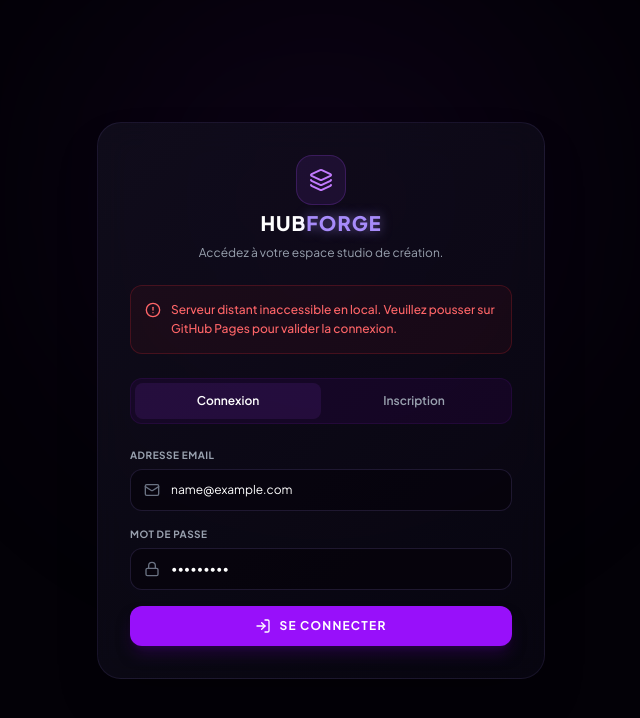
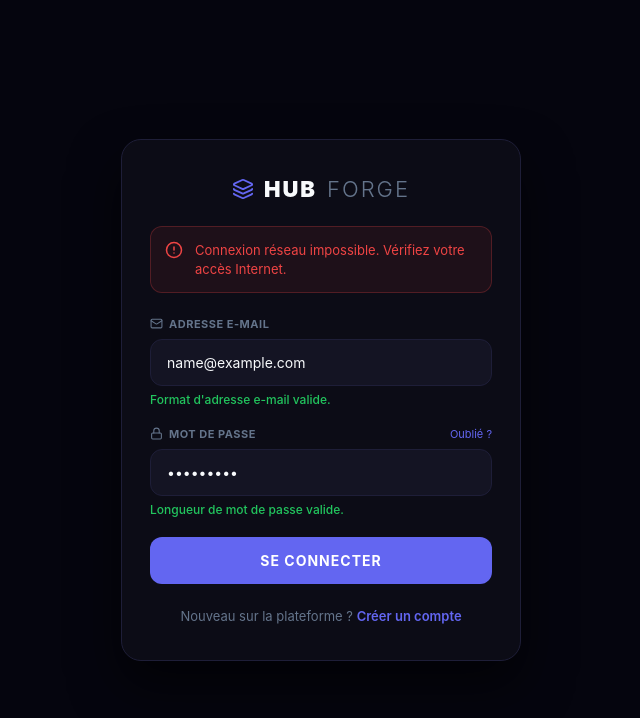
Before and after one commit to lucie-archie/hubForge, a plain HTML site: page auth.html in a window 1280 px wide. Both pictures are taken after typing "name@example.com", "Sample123" into the empty fields and a click on the button "SE CONNECTER". Shown: the whole page, without its empty margins (319-959 px from the left). Drawn offline with nearby package versions, Linux system fonts and the light colour scheme; no server answers.

Commit message:
Update auth.html

```diff
--- a/auth.html
+++ b/auth.html
@@ -3,254 +3,459 @@
 <head>
   <meta charset="UTF-8">
   <meta name="viewport" content="width=device-width, initial-scale=1.0">
-  <title>HubForge - Authentification Premium</title>
+  <title>HubForge - Authentification</title>
 
-  <link rel="preconnect" href="https://fonts.googleapis.com">
-  <link rel="preconnect" href="https://fonts.gstatic.com" crossorigin>
-  <link href="https://fonts.googleapis.com/css2?family=Plus+Jakarta+Sans:wght@300;400;500;600;700;800&display=swap" rel="stylesheet">
+  <script src="https://unpkg.com/lucide@latest" defer></script>
+  <script src="https://cdn.jsdelivr.net/npm/@supabase/supabase-js@2" defer></script>
 
   <style>
-    body {
-      background-color: #030107;
-      font-family: 'Plus Jakarta Sans', sans-serif;
-    }
-    .text-neon-purple { text-shadow: 0 0 12px rgba(167, 139, 250, 0.6); color: #a78bfa; }
-
-    .card-cyber {
-      background: linear-gradient(135deg, rgba(20, 17, 33, 0.7) 0%, rgba(10, 7, 20, 0.7) 100%);
-      border: 1px solid rgba(167, 139, 250, 0.1);
-      backdrop-filter: blur(16px);
+    * {
+      margin: 0;
+      padding: 0;
+      box-sizing: border-box;
+      font-family: -apple-system, BlinkMacSystemFont, "Segoe UI", Roboto, sans-serif;
     }
 
-    .input-cyber {
-      background-color: rgba(5, 3, 10, 0.6);
-      border: 1px solid rgba(167, 139, 250, 0.15);
-      transition: all 0.3s ease;
-    }
-    .input-cyber:focus {
-      border-color: #a78bfa;
-      box-shadow: 0 0 15px rgba(167, 139, 250, 0.15);
-      background-color: rgba(5, 3, 10, 0.9);
+    :root {
+      --bg-main: #05050e;
+      --bg-card: #0c0c16;
+      --bg-input: #141423;
+      --border: #1e1e38;
+      --text-main: #f8fafc;
+      --text-muted: #64748b;
+      --accent: #6366f1;
+      --accent-hover: #4f46e5;
+      --error: #ef4444;
+      --success: #22c55e;
     }
 
-    .animate-slide {
-      animation: slideUp 0.4s cubic-bezier(0.16, 1, 0.3, 1) forwards;
+    body {
+      background-color: var(--bg-main);
+      color: var(--text-main);
+      min-height: 100vh;
+      display: flex;
+      align-items: center;
+      justify-content: center;
+      padding: 20px;
     }
-    @keyframes slideUp {
-      from { opacity: 0; transform: translateY(15px); }
-      to { opacity: 1; transform: translateY(0); }
+
+    .auth-card {
+      width: 100%;
+      max-width: 400px;
+      background-color: var(--bg-card);
+      border: 1px solid var(--border);
+      border-radius: 20px;
+      padding: 36px 28px;
+      position: relative;
+      overflow: hidden;
+      box-shadow: 0 24px 50px rgba(0, 0, 0, 0.6);
+    }
+
+    .progress-bar {
+      position: absolute;
+      top: 0;
+      left: 0;
+      height: 3px;
+      width: 100%;
+      background: linear-gradient(90deg, transparent, var(--accent), transparent);
+      background-size: 200% 100%;
+      display: none;
+      animation: shift-load 1.5s infinite linear;
+    }
+
+    @keyframes shift-load {
+      0% { background-position: 200% 0; }
+      100% { background-position: -200% 0; }
+    }
+
+    .brand {
+      display: flex;
+      align-items: center;
+      justify-content: center;
+      gap: 10px;
+      font-size: 22px;
+      font-weight: 900;
+      letter-spacing: 2px;
+      margin-bottom: 24px;
+    }
+
+    .brand span {
+      font-weight: 300;
+      color: var(--text-muted);
+    }
+
+    /* Bandeau d'alerte supérieur */
+    .alert-banner {
+      display: none;
+      align-items: flex-start;
+      gap: 12px;
+      padding: 14px;
+      border-radius: 12px;
+      font-size: 13px;
+      line-height: 1.4;
+      margin-bottom: 24px;
+      border: 1px solid transparent;
+    }
+
+    .alert-banner.error {
+      background-color: rgba(239, 68, 68, 0.08);
+      border-color: rgba(239, 68, 68, 0.25);
+      color: var(--error);
+    }
+
+    .alert-banner.success {
+      background-color: rgba(34, 197, 94, 0.08);
+      border-color: rgba(34, 197, 94, 0.25);
+      color: var(--success);
+    }
+
+    .form-group {
+      margin-bottom: 20px;
+    }
+
+    .label-row {
+      display: flex;
+      justify-content: space-between;
+      align-items: center;
+      margin-bottom: 8px;
+    }
+
+    .label-container {
+      display: flex;
+      align-items: center;
+      gap: 6px;
+    }
+
+    .label-icon {
+      color: var(--text-muted);
+      display: flex;
+      align-items: center;
+    }
+
+    label {
+      font-size: 11px;
+      font-weight: 700;
+      color: var(--text-muted);
+      text-transform: uppercase;
+      letter-spacing: 0.5px;
+    }
+
+    .forgot-link {
+      font-size: 11px;
+      color: var(--accent);
+      text-decoration: none;
+    }
+
+    input {
+      width: 100%;
+      background-color: var(--bg-input);
+      border: 1px solid var(--border);
+      color: var(--text-main);
+      border-radius: 12px;
+      padding: 14px 16px;
+      font-size: 14px;
+      outline: none;
+      transition: all 0.2s ease;
+    }
+
+    input:focus {
+      border-color: var(--accent);
+      box-shadow: 0 0 0 3px rgba(99, 102, 241, 0.15);
+    }
+
+    .field-status {
+      font-size: 12px;
+      margin-top: 6px;
+      font-weight: 500;
+      display: block;
+      color: var(--text-muted);
+    }
+
+    .field-status.invalid { color: var(--error); }
+    .field-status.valid { color: var(--success); }
+
+    .submit-btn {
+      width: 100%;
+      background-color: var(--accent);
+      color: #ffffff;
+      border: none;
+      border-radius: 12px;
+      padding: 15px;
+      font-size: 14px;
+      font-weight: 700;
+      text-transform: uppercase;
+      letter-spacing: 1px;
+      cursor: pointer;
+      display: flex;
+      align-items: center;
+      justify-content: center;
+      gap: 10px;
+      margin-top: 8px;
+    }
+
+    .submit-btn:disabled {
+      opacity: 0.6;
+      cursor: not-allowed;
+    }
+
+    .spinner {
+      width: 16px;
+      height: 16px;
+      border: 2px solid rgba(255, 255, 255, 0.2);
+      border-top-color: #ffffff;
+      border-radius: 50%;
+      display: none;
+      animation: spin 0.8s infinite linear;
+    }
+
+    @keyframes spin { to { transform: rotate(360deg); } }
+
+    .switch-mode {
+      text-align: center;
+      margin-top: 24px;
+      font-size: 13px;
+      color: var(--text-muted);
+    }
+
+    .switch-mode toggle {
+      color: var(--accent);
+      cursor: pointer;
+      font-weight: 600;
     }
   </style>
+</head>
+<body>
 
-  <script src="https://cdn.jsdelivr.net/npm/@tailwindcss/browser@4" defer></script>
-  <script src="https://unpkg.com/lucide@latest" defer></script>
-  <script src="https://cdn.jsdelivr.net/npm/@supabase/supabase-js@2" defer></script>
-</head>
-<body class="text-gray-300 min-h-screen flex items-center justify-center p-4 sm:p-6 relative overflow-hidden antialiased">
+  <div class="auth-card">
+    <div id="loading-bar" class="progress-bar"></div>
 
-  <div class="absolute top-1/4 left-1/2 -translate-x-1/2 -translate-y-1/2 w-[500px] h-[500px] bg-purple-900/10 rounded-full blur-[120px] pointer-events-none"></div>
-
-  <div class="w-full max-w-md card-cyber rounded-3xl p-6 sm:p-8 space-y-6 shadow-2xl relative z-10 border border-purple-950/40 animate-slide overflow-hidden">
-
-    <div id="auth-progress-bar" class="absolute top-0 left-0 h-1 bg-gradient-to-r from-purple-500 to-indigo-400 w-0 transition-all duration-500 ease-out"></div>
-
-    <div class="text-center space-y-2">
-      <div class="inline-flex p-3 bg-purple-500/10 rounded-2xl text-purple-400 border border-purple-500/20 mb-1">
-        <i data-lucide="layers" class="w-6 h-6"></i>
-      </div>
-      <h1 class="text-xl font-black text-white tracking-wider">HUB<span class="text-neon-purple">FORGE</span></h1>
-      <p id="auth-subtitle" class="text-xs text-gray-400">Accédez à votre espace studio de création.</p>
+    <div class="brand">
+      <i data-lucide="layers" style="width: 22px; height: 22px; color: var(--accent);"></i>
+      HUB<span>FORGE</span>
     </div>
 
-    <div id="auth-alert" class="hidden p-3.5 rounded-xl text-xs font-medium border flex items-start gap-2.5 transition-all duration-300">
-      <i id="auth-alert-icon" data-lucide="alert-circle" class="w-4 h-4 shrink-0 mt-0.5"></i>
-      <span id="auth-alert-text" class="leading-relaxed"></span>
+    <div id="global-alert" class="alert-banner error">
+      <i id="alert-icon" data-lucide="alert-circle" style="width: 18px; height: 18px; flex-shrink: 0;"></i>
+      <span id="alert-text"></span>
     </div>
 
-    <div id="auth-tabs" class="flex bg-purple-950/20 p-1 rounded-xl border border-purple-900/20 text-xs font-semibold">
-      <button id="tab-login" onclick="toggleAuthMode('login')" class="flex-1 py-2.5 text-white bg-purple-500/10 rounded-lg transition-all border-0 cursor-pointer">Connexion</button>
-      <button id="tab-register" onclick="toggleAuthMode('register')" class="flex-1 py-2.5 text-gray-400 hover:text-white rounded-lg transition-all border-0 cursor-pointer">Inscription</button>
-    </div>
+    <form id="auth-form" onsubmit="handleAuthSubmit(event)" novalidate>
 
-    <form id="auth-form" onsubmit="handleSubmit(event)" class="space-y-4">
-      <div class="space-y-1.5">
-        <label class="block font-bold text-gray-400 uppercase text-[10px] tracking-wider">Adresse Email</label>
-        <div class="relative">
-          <i data-lucide="mail" class="w-4 h-4 text-gray-500 absolute left-3.5 top-1/2 -translate-y-1/2"></i>
-          <input type="email" id="auth-email" required placeholder="nom@exemple.com" class="w-full input-cyber rounded-xl pl-10 pr-4 py-3 text-xs text-white outline-none">
+      <div class="form-group">
+        <div class="label-row">
+          <div class="label-container">
+            <span class="label-icon"><i data-lucide="mail" style="width: 13px; height: 13px;"></i></span>
+            <label for="email">Adresse E-mail</label>
+          </div>
         </div>
+        <input type="email" id="email" placeholder="nom@exemple.com" oninput="validateForm()" required>
+        <p id="email-status" class="field-status">En attente de saisie...</p>
       </div>
 
-      <div class="space-y-1.5">
-        <label class="block font-bold text-gray-400 uppercase text-[10px] tracking-wider">Mot de passe</label>
-        <div class="relative">
-          <i data-lucide="lock" class="w-4 h-4 text-gray-500 absolute left-3.5 top-1/2 -translate-y-1/2"></i>
-          <input type="password" id="auth-password" required placeholder="••••••••" class="w-full input-cyber rounded-xl pl-10 pr-4 py-3 text-xs text-white outline-none">
+      <div class="form-group">
+        <div class="label-row">
+          <div class="label-container">
+            <span class="label-icon"><i data-lucide="lock" style="width: 13px; height: 13px;"></i></span>
+            <label for="password">Mot de passe</label>
+          </div>
+          <a href="reset-password.html" id="forgot-password-link" class="forgot-link">Oublié ?</a>
         </div>
+        <input type="password" id="password" placeholder="••••••••••••" oninput="validateForm()" required>
+        <p id="password-status" class="field-status">En attente de saisie...</p>
       </div>
 
-      <button type="submit" id="auth-submit-btn" class="w-full py-3 bg-purple-600 hover:bg-purple-500 disabled:bg-purple-800/40 disabled:text-gray-500 disabled:cursor-not-allowed text-white text-xs font-bold uppercase tracking-widest rounded-xl transition-all shadow-lg shadow-purple-950/50 cursor-pointer border-0 flex items-center justify-center gap-2 mt-2">
-        <span id="btn-icon-container" class="flex items-center justify-center">
-          <i data-lucide="log-in" class="w-4 h-4"></i>
-        </span>
-        <span id="auth-btn-text">Se connecter</span>
+      <button type="submit" id="submit-btn" class="submit-btn">
+        <div class="spinner" id="btn-spinner"></div>
+        <span id="btn-text">Se connecter</span>
       </button>
     </form>
 
+    <div class="switch-mode">
+      <span id="switch-text">Nouveau sur la plateforme ?</span>
+      <toggle id="switch-btn" onclick="toggleMode()">Créer un compte</toggle>
+    </div>
   </div>
 
   <script>
     let supabaseClient = null;
-    let currentMode = 'login';
+    let isSignUpMode = false;
 
-    // Sécurité DOM + CDN
     window.addEventListener('load', () => {
       if (typeof supabase !== 'undefined') {
-        const SUPABASE_URL = "https://oxasbndvpexofwrekyun.supabase.co";
-        const SUPABASE_ANON_KEY = "eyJhbGciOiJIUzI1NiIsInR5cCI6IkpXVCJ9.eyJpc3MiOiJzdXBhYmFzZSIsInJlZiI6Im94YXNibmR2cGV4b2Z3cmVreXVuIiwicm9sZSI6ImFub24iLCJpYXQiOjE3MTg3MTI3MjUsImV4cCI6MjAzNDI4ODcyNX0.4X8rM_Y1Z_1X5O-5U2N_4N_1X5O-5U2N_4N_1X5O-5U";
+        const SUPABASE_URL = "https://ksqgxnfvqvyseivwzgaf.supabase.co";
+        const SUPABASE_ANON_KEY = "sb_publishable_CVVb_9oBaayoatvTLmLDbg_xVlNP3he";
         supabaseClient = supabase.createClient(SUPABASE_URL, SUPABASE_ANON_KEY);
       }
-      if (typeof lucide !== 'undefined') {
-        lucide.createIcons();
-      }
+      if (typeof lucide !== 'undefined') lucide.createIcons();
     });
 
-    function toggleAuthMode(mode) {
-      const submitBtn = document.getElementById('auth-submit-btn');
-      if (submitBtn && submitBtn.disabled) return;
+    function toggleMode() {
+      isSignUpMode = !isSignUpMode;
+      document.getElementById('global-alert').style.display = 'none';
 
-      currentMode = mode;
-      hideAlert();
+      const btnText = document.getElementById('btn-text');
+      const switchText = document.getElementById('switch-text');
+      const switchBtn = document.getElementById('switch-btn');
+      const forgotLink = document.getElementById('forgot-password-link');
 
-      const isLogin = mode === 'login';
+      if (isSignUpMode) {
+        btnText.innerText = "Créer un compte";
+        switchText.innerText = "Vous avez déjà un compte ?";
+        switchBtn.innerText = "Se connecter";
+        forgotLink.style.display = "none";
+      } else {
+        btnText.innerText = "Se connecter";
+        switchText.innerText = "Nouveau sur la plateforme ?";
+        switchBtn.innerText = "Créer un compte";
+        forgotLink.style.display = "block";
+      }
+      validateForm();
+    }
 
-      document.getElementById('tab-login').className = `flex-1 py-2.5 transition-all border-0 cursor-pointer rounded-lg ${isLogin ? 'text-white bg-purple-500/10' : 'text-gray-400 hover:text-white'}`;
-      document.getElementById('tab-register').className = `flex-1 py-2.5 transition-all border-0 cursor-pointer rounded-lg ${!isLogin ? 'text-white bg-purple-500/10' : 'text-gray-400 hover:text-white'}`;
+    function validateForm() {
+      const email = document.getElementById('email').value.trim();
+      const password = document.getElementById('password').value;
+      const emailStatus = document.getElementById('email-status');
+      const passwordStatus = document.getElementById('password-status');
 
-      document.getElementById('auth-subtitle').innerText = isLogin ? "Accédez à votre espace studio de création." : "Créez votre profil de créateur pour rejoindre le réseau.";
-      document.getElementById('auth-btn-text').innerText = isLogin ? "Se connecter" : "Créer mon compte";
+      const emailRegex = /^[^\s@]+@[^\s@]+\.[^\s@]+$/;
+      let isValid = true;
 
-      const iconContainer = document.getElementById('btn-icon-container');
-      if (iconContainer) {
-        iconContainer.innerHTML = `<i data-lucide="${isLogin ? 'log-in' : 'user-plus'}" class="w-4 h-4"></i>`;
+      if (!email) {
+        emailStatus.innerText = "L'adresse e-mail est requise.";
+        emailStatus.className = "field-status invalid";
+        isValid = false;
+      } else if (!emailRegex.test(email)) {
+        emailStatus.innerText = "Format d'adresse e-mail incorrect.";
+        emailStatus.className = "field-status invalid";
+        isValid = false;
+      } else {
+        emailStatus.innerText = "Format d'adresse e-mail valide.";
+        emailStatus.className = "field-status valid";
       }
 
-      if (typeof lucide !== 'undefined') lucide.createIcons();
+      if (!password) {
+        passwordStatus.innerText = "Le mot de passe est requis.";
+        passwordStatus.className = "field-status invalid";
+        isValid = false;
+      } else if (password.length < 6) {
+        passwordStatus.innerText = "Le mot de passe doit contenir au moins 6 caractères.";
+        passwordStatus.className = "field-status invalid";
+        isValid = false;
+      } else {
+        passwordStatus.innerText = "Longueur de mot de passe valide.";
+        passwordStatus.className = "field-status valid";
+      }
+
+      return isValid;
     }
 
-    function showAlert(rawMessage, status = 'error') {
-      const alertBox = document.getElementById('auth-alert');
-      const alertText = document.getElementById('auth-alert-text');
-      const alertIcon = document.getElementById('auth-alert-icon');
+    // Affiche une erreur rouge professionnelle
+    function showProfessionalError(rawMessage) {
+      const banner = document.getElementById('global-alert');
+      const textSpan = document.getElementById('alert-text');
+      const icon = document.getElementById('alert-icon');
+      if (!banner) return;
 
-      let processedMessage = rawMessage;
+      banner.className = "alert-banner error";
+      icon.setAttribute('data-lucide', 'alert-circle');
+      if (typeof lucide !== 'undefined') lucide.createIcons();
 
-      if (status === 'error') {
-        if (rawMessage.includes('Invalid login credentials') || rawMessage.toLowerCase().includes('invalid credentials')) {
-          processedMessage = "Adresse email ou mot de passe incorrect. Veuillez vérifier vos accès.";
-        } else if (rawMessage.includes('Failed to fetch') || rawMessage.includes('TypeError') || rawMessage.includes('NetworkError')) {
-          processedMessage = "Serveur distant inaccessible en local. Veuillez pousser sur GitHub Pages pour valider la connexion.";
-        } else if (rawMessage.includes('email rate limit exceeded') || rawMessage.includes('rate limit')) {
-          processedMessage = "Trop de tentatives. Veuillez patienter quelques minutes.";
-        } else if (rawMessage.includes('User already exists')) {
-          processedMessage = "Cette adresse email est déjà enregistrée.";
-        }
+      let msgLower = rawMessage.toLowerCase();
+      let localizedMessage = "Une erreur est survenue. Veuillez vérifier vos informations.";
 
-        if (alertBox) alertBox.className = "p-3.5 rounded-xl text-xs font-medium border flex items-start gap-2.5 bg-red-500/5 border-red-500/20 text-red-400 animate-slide";
-        if (alertIcon) alertIcon.setAttribute('data-lucide', 'alert-circle');
-      } else {
-        if (alertBox) alertBox.className = "p-3.5 rounded-xl text-xs font-medium border flex items-start gap-2.5 bg-emerald-500/5 border-emerald-500/20 text-emerald-400 animate-slide";
-        if (alertIcon) alertIcon.setAttribute('data-lucide', 'check-circle');
+      if (msgLower.includes("invalid login credentials")) {
+        localizedMessage = "L'adresse e-mail ou le mot de passe est incorrect.";
+      } else if (msgLower.includes("user already exists")) {
+        localizedMessage = "Cette adresse e-mail est déjà associée à un compte hubForge.";
+      } else if (msgLower.includes("rate limit")) {
+        localizedMessage = "Trop de tentatives consécutives. Par sécurité, veuillez patienter un instant.";
+      } else if (rawMessage.includes('Failed to fetch') || rawMessage.includes('NetworkError')) {
+        localizedMessage = "Connexion réseau impossible. Vérifiez votre accès Internet.";
       }
 
-      if (alertText) alertText.innerText = processedMessage;
-      if (typeof lucide !== 'undefined') lucide.createIcons();
+      textSpan.innerText = localizedMessage;
+      banner.style.display = 'flex';
     }
 
-    function hideAlert() {
-      const alertBox = document.getElementById('auth-alert');
-      if (alertBox) alertBox.classList.add('hidden');
+    // Affiche un succès vert premium sans utiliser de alert()
+    function showProfessionalSuccess(message) {
+      const banner = document.getElementById('global-alert');
+      const textSpan = document.getElementById('alert-text');
+      const icon = document.getElementById('alert-icon');
+      if (!banner) return;
+
+      banner.className = "alert-banner success";
+      icon.setAttribute('data-lucide', 'check-circle');
+      if (typeof lucide !== 'undefined') lucide.createIcons();
+
+      textSpan.innerText = message;
+      banner.style.display = 'flex';
     }
 
-    async function handleSubmit(event) {
+    async function handleAuthSubmit(event) {
       event.preventDefault();
-      hideAlert();
+      document.getElementById('global-alert').style.display = 'none';
 
-      if (!supabaseClient) {
-        showAlert("Le client de sécurité n'est pas encore prêt. Veuillez rafraîchir.");
-        return;
-      }
+      if (!validateForm()) return;
+      if (!supabaseClient) return;
 
-      const email = document.getElementById('auth-email').value.trim();
-      const password = document.getElementById('auth-password').value;
+      const email = document.getElementById('email').value.trim();
+      const password = document.getElementById('password').value;
 
-      const submitBtn = document.getElementById('auth-submit-btn');
-      const btnText = document.getElementById('auth-btn-text');
-      const iconContainer = document.getElementById('btn-icon-container');
-      const progressBar = document.getElementById('auth-progress-bar');
-      const tabsContainer = document.getElementById('auth-tabs');
+      const submitBtn = document.getElementById('submit-btn');
+      const spinner = document.getElementById('btn-spinner');
+      const btnText = document.getElementById('btn-text');
+      const loadingBar = document.getElementById('loading-bar');
 
       submitBtn.disabled = true;
-      document.getElementById('auth-email').disabled = true;
-      document.getElementById('auth-password').disabled = true;
-      if (tabsContainer) {
-        tabsContainer.style.opacity = "0.5";
-        tabsContainer.style.pointerEvents = "none";
-      }
-
-      if (iconContainer) iconContainer.innerHTML = `<div class="w-3.5 h-3.5 border-2 border-t-transparent border-white rounded-full animate-spin"></div>`;
-      if (btnText) btnText.innerText = currentMode === 'login' ? "Vérification..." : "Inscription...";
-      if (progressBar) progressBar.style.width = "60%";
+      spinner.style.display = 'block';
+      loadingBar.style.display = 'block';
+      const originalText = btnText.innerText;
+      btnText.innerText = "Traitement...";
 
       try {
-        let result;
-        if (currentMode === 'login') {
-          result = await supabaseClient.auth.signInWithPassword({ email, password });
+        if (isSignUpMode) {
+          // --- 🔍 VÉRIFICATION : Consultation du registre public ---
+          const { data: existingUser, error: searchError } = await supabaseClient
+            .from('registered_emails')
+            .select('email')
+            .eq('email', email)
+            .maybeSingle();
+
+          if (searchError) throw new Error("network_error");
+
+          // Si l'e-mail existe déjà dans notre registre, on bloque directement
+          if (existingUser) {
+            showProfessionalError("User already exists");
+            return;
+          }
+
+          // --- INSCRIPTION SÉCURISÉE ---
+          const { data, error } = await supabaseClient.auth.signUp({ email, password });
+          if (error) throw error;
+
+          showProfessionalSuccess("Inscription réussie ! Veuillez vérifier votre boîte e-mail pour confirmer votre compte.");
+          toggleMode();
         } else {
-          result = await supabaseClient.auth.signUp({ email, password });
+          // --- CONNEXION ---
+          const { data, error } = await supabaseClient.auth.signInWithPassword({ email, password });
+          if (error) throw error;
+
+          window.location.href = "dashboard.html";
         }
-
-        if (result.error) throw result.error;
-
-        if (progressBar) progressBar.style.width = "100%";
-
-        if (currentMode === 'login') {
-          showAlert("Authentification réussie !", "success");
-          setTimeout(() => {
-            window.location.href = "dashboard.html";
-          }, 800);
+      } catch (err) {
+        if (err.message === "network_error") {
+          showProfessionalError("Connexion réseau impossible. Vérifiez votre accès Internet.");
         } else {
-          showAlert("Inscription validée ! Regardez vos e-mails.", "success");
-          resetFormState();
+          showProfessionalError(err.message || err.toString());
         }
-
-      } catch (err) {
-        resetFormState();
-        showAlert(err.message || err.toString(), 'error');
+      } finally {
+        submitBtn.disabled = false;
+        spinner.style.display = 'none';
+        loadingBar.style.display = 'none';
+        btnText.innerText = originalText;
       }
-    }
-
-    function resetFormState() {
-      const submitBtn = document.getElementById('auth-submit-btn');
-      const btnText = document.getElementById('auth-btn-text');
-      const iconContainer = document.getElementById('btn-icon-container');
-      const progressBar = document.getElementById('auth-progress-bar');
-      const tabsContainer = document.getElementById('auth-tabs');
-
-      if (submitBtn) submitBtn.disabled = false;
-      document.getElementById('auth-email').disabled = false;
-      document.getElementById('auth-password').disabled = false;
-      if (tabsContainer) {
-        tabsContainer.style.opacity = "1";
-        tabsContainer.style.pointerEvents = "auto";
-      }
-      if (progressBar) progressBar.style.width = "0";
-
-      if (iconContainer) {
-        iconContainer.innerHTML = `<i data-lucide="${currentMode === 'login' ? 'log-in' : 'user-plus'}" class="w-4 h-4"></i>`;
-      }
-      if (btnText) btnText.innerText = currentMode === 'login' ? "Se connecter" : "Créer mon compte";
-      if (typeof lucide !== 'undefined') lucide.createIcons();
     }
   </script>
 </body>
```
